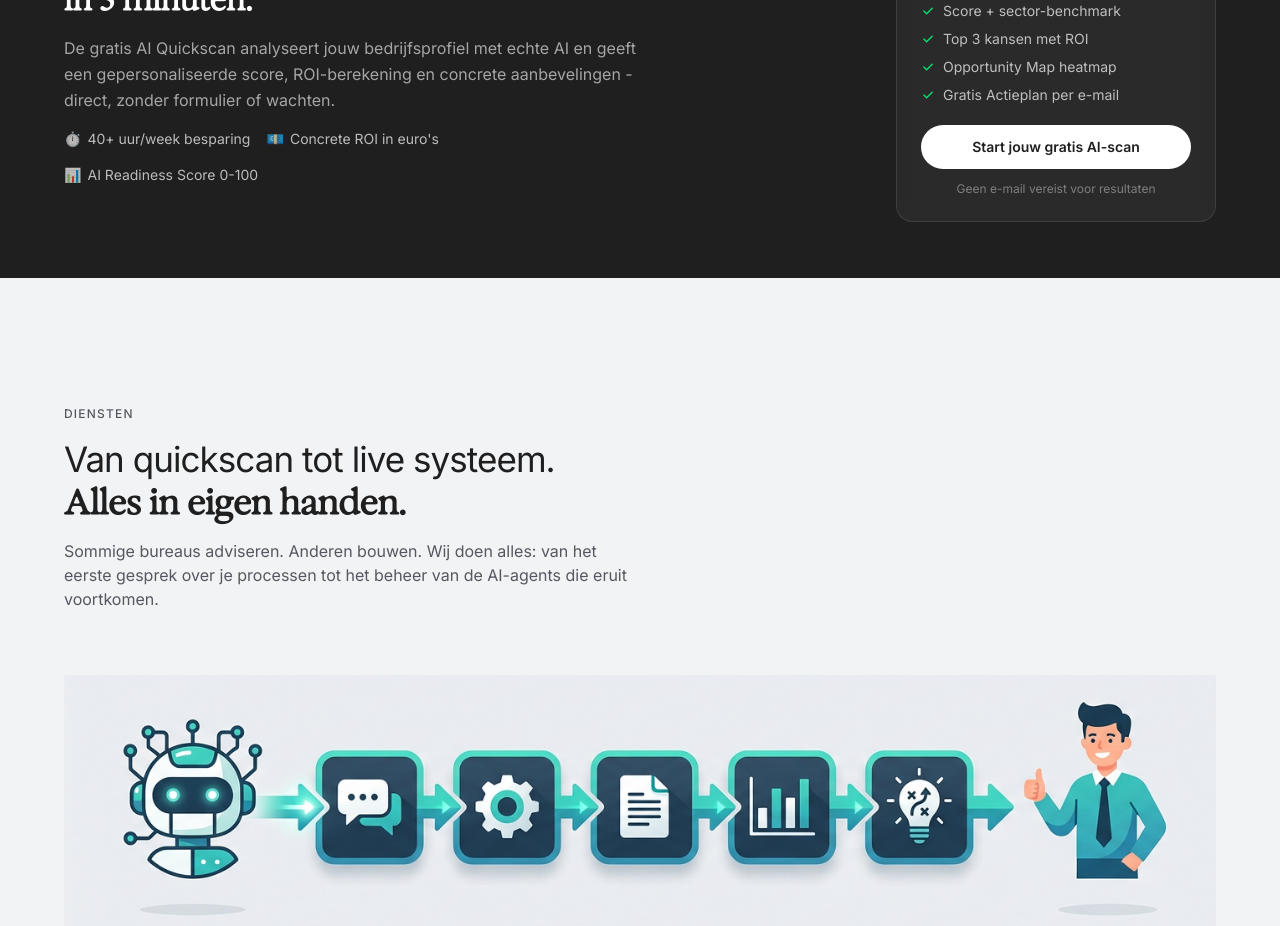
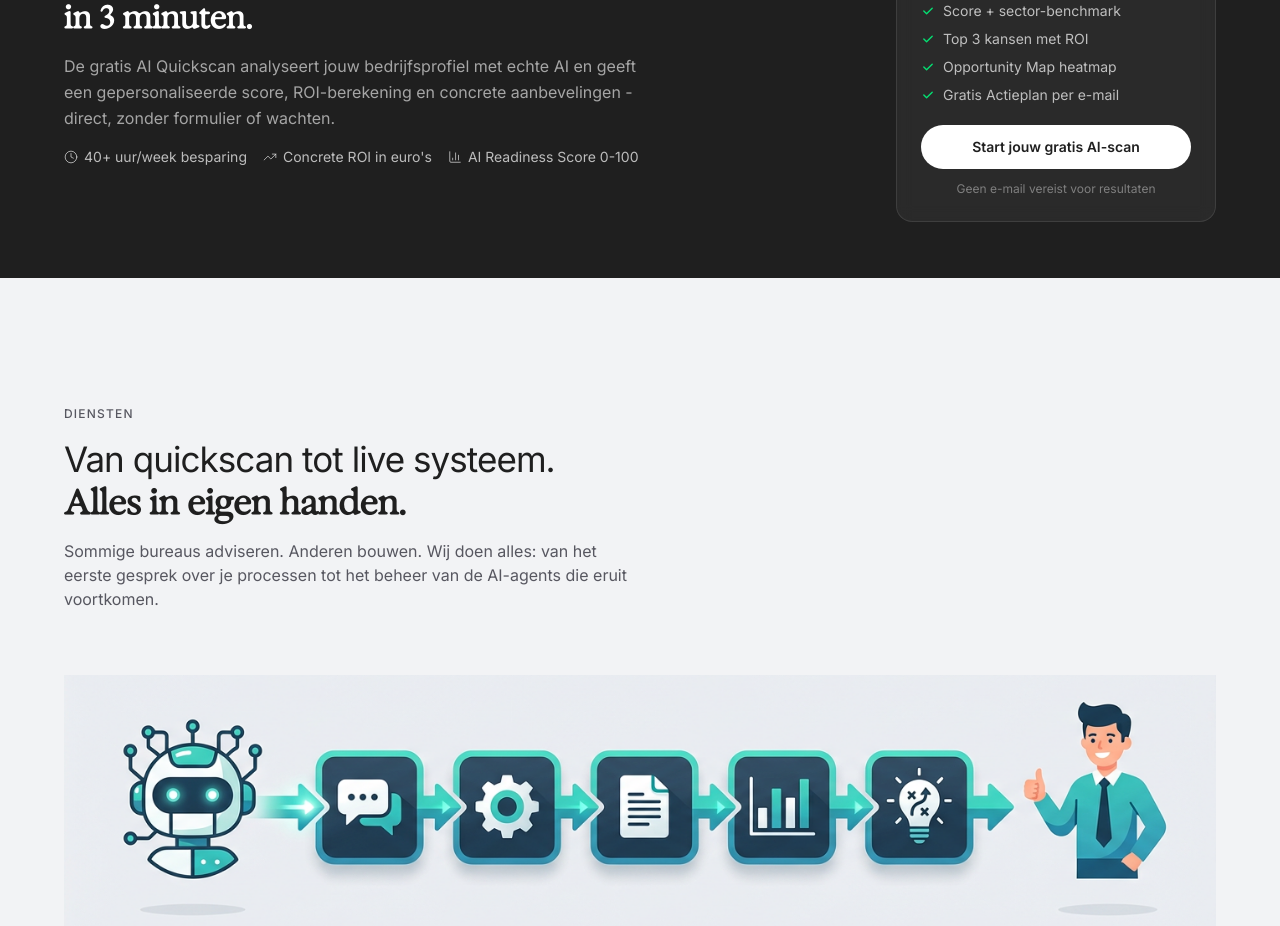
Before and after one commit to maisonblender/maisonblender.com, a Next.js app: page / in a window 1280 px wide. Shown: the part 1000-1926 px from the top of the page. Built offline with nearby package versions, Linux system fonts and the light colour scheme.

Commit message:
MIS-35: replace emoji icons in QuickscanBanner with Lucide icons
Clock, TrendingUp, BarChart3 replace ⏱️ 💶 📊 - consistent with
the icon style used on the quickscan landing page and Sectoren.

Co-Authored-By: Paperclip <noreply@paperclip.ing>

```diff
--- a/components/QuickscanBanner.tsx
+++ b/components/QuickscanBanner.tsx
@@ -1,9 +1,10 @@
 import Link from "next/link";
+import { Clock, TrendingUp, BarChart3 } from "lucide-react";
 
 const KANSEN = [
-  { icon: "⏱️", tekst: "40+ uur/week besparing" },
-  { icon: "💶", tekst: "Concrete ROI in euro's" },
-  { icon: "📊", tekst: "AI Readiness Score 0-100" },
+  { Icon: Clock, tekst: "40+ uur/week besparing" },
+  { Icon: TrendingUp, tekst: "Concrete ROI in euro's" },
+  { Icon: BarChart3, tekst: "AI Readiness Score 0-100" },
 ];
 
 export default function QuickscanBanner() {
@@ -33,7 +34,7 @@ export default function QuickscanBanner() {
             <div className="flex flex-wrap gap-4 text-sm text-white/70">
               {KANSEN.map((k) => (
                 <span key={k.tekst} className="flex items-center gap-1.5">
-                  <span>{k.icon}</span>
+                  <k.Icon className="h-3.5 w-3.5 shrink-0" strokeWidth={1.5} />
                   {k.tekst}
                 </span>
               ))}
```
